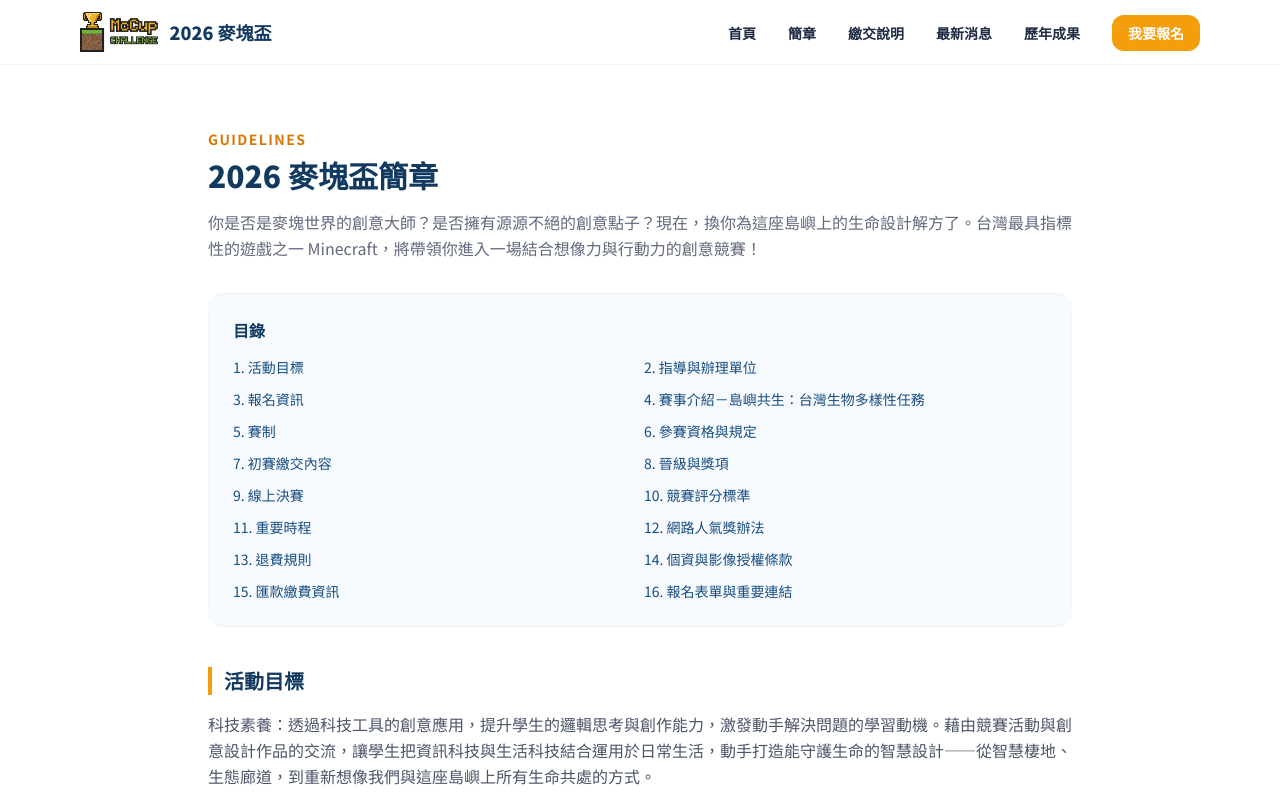
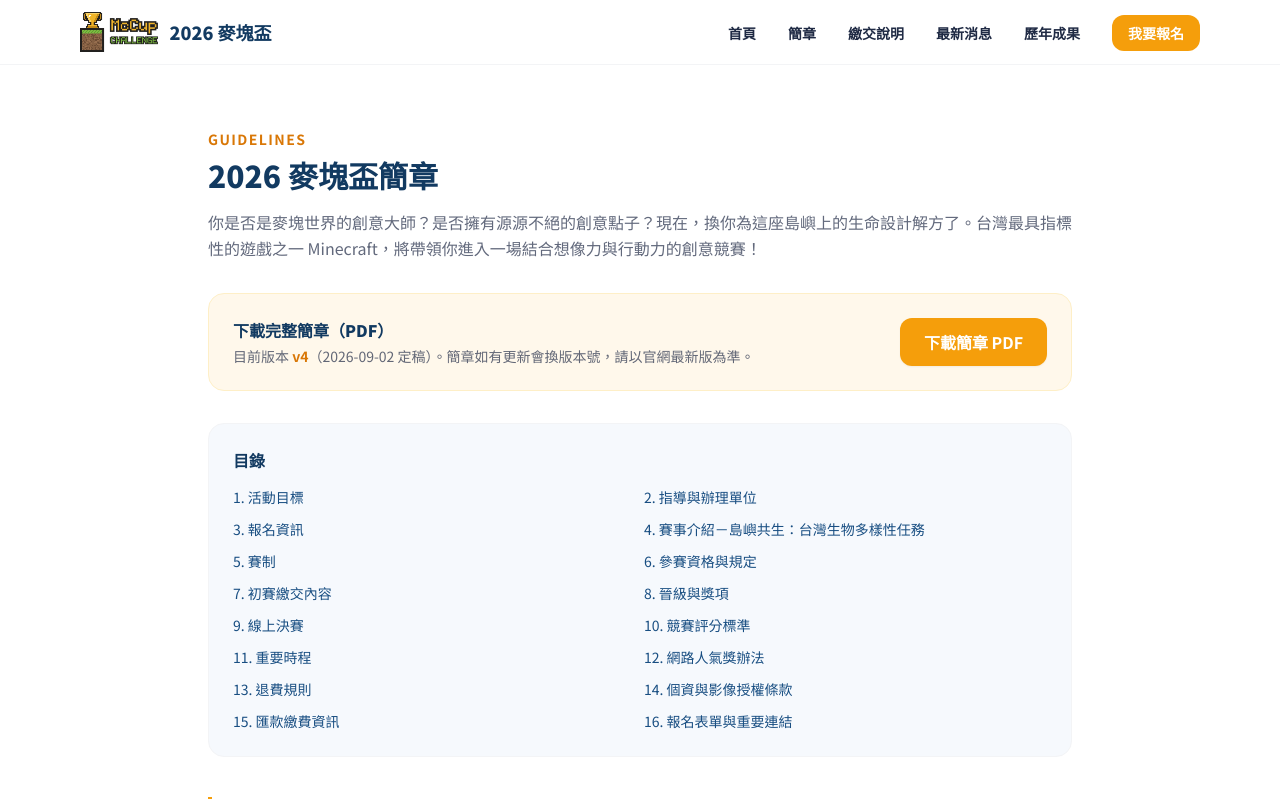
Before and after one commit to Hashen-0608/mcup-web, a Next.js app: page /rules in a window 1280 px wide. Shown: the top 799 px of the page. Built offline with nearby package versions, Linux system fonts and the light colour scheme.

Commit message:
Implement PDF download feature for rules
Added PDF download section for rules with version info.

```diff
--- a/app/rules/page.tsx
+++ b/app/rules/page.tsx
@@ -1,7 +1,8 @@
 import type { Metadata } from "next";
 import { rules, rulesIntro, type RuleBlock } from "@/content/rules";
 import { site } from "@/content/data";
-import { SectionHeading } from "@/components/ui";
+import { links, rulesVersion } from "@/content/links";
+import { SectionHeading, LinkButton } from "@/components/ui";
 
 export const metadata: Metadata = {
   title: "簡章",
@@ -62,6 +63,20 @@ export default function RulesPage() {
       <SectionHeading eyebrow="GUIDELINES" title="2026 麥塊盃簡章" center={false} />
       <p className="mt-4 leading-relaxed text-ink/70">{rulesIntro}</p>
 
+      {/* 簡章 PDF 下載 */}
+      <div className="mt-8 flex flex-wrap items-center gap-4 rounded-2xl border border-primary-100 bg-primary-50 p-6">
+        <div className="mr-auto">
+          <p className="font-black text-secondary-700">下載完整簡章（PDF）</p>
+          <p className="mt-1 text-sm text-ink/70">
+            目前版本 <span className="font-bold text-primary-600">{rulesVersion.label}</span>
+            （{rulesVersion.date} 定稿）。簡章如有更新會換版本號，請以官網最新版為準。
+          </p>
+        </div>
+        <LinkButton href={links.rulesPdf} download={rulesVersion.downloadName} pendingLabel="PDF 即將提供">
+          下載簡章 PDF
+        </LinkButton>
+      </div>
+
       {/* 錨點目錄 */}
       <nav aria-label="簡章目錄" className="mt-8 rounded-2xl border border-gray-100 bg-secondary-50/50 p-6">
         <p className="mb-3 font-bold text-secondary-700">目錄</p>
```
